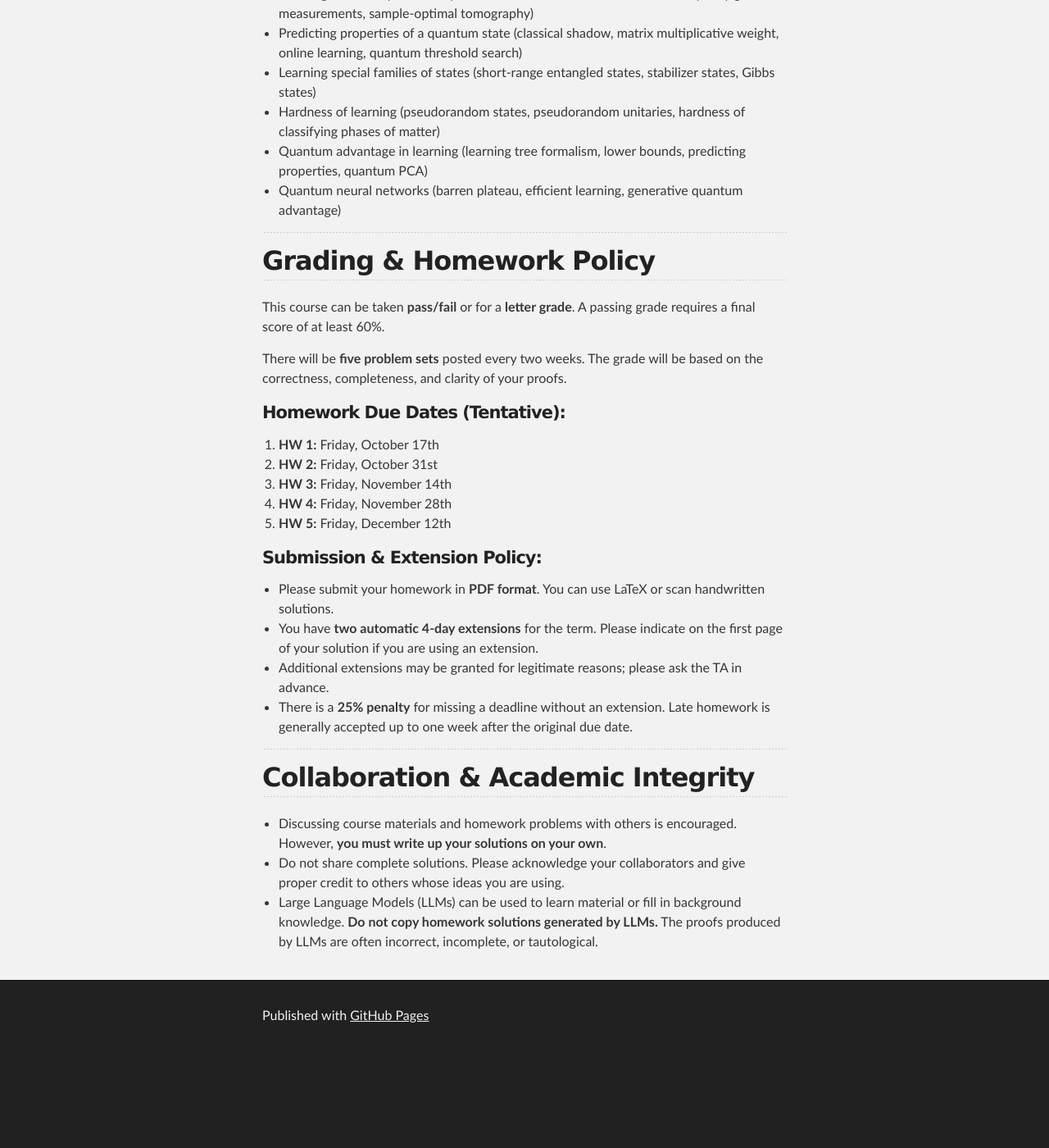
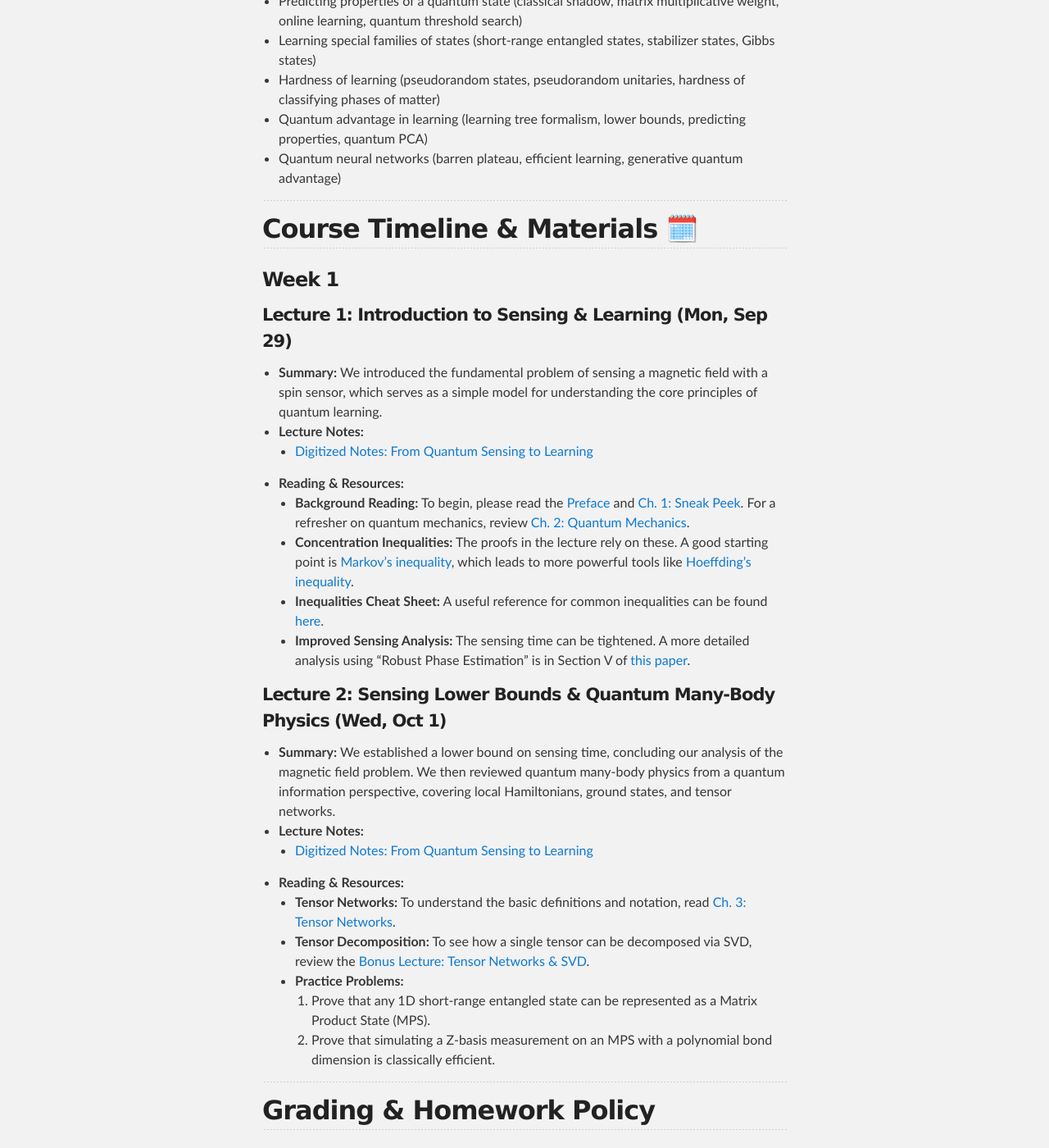
Before and after one commit to Caltech-Quantum-Learning-Theory/Caltech-Quantum-Learning-Theory.github.io, a Jekyll site: the page built from index.md, in a window 1280 px wide and 1400 px high, scrolled down 1408 px. Shown: the whole window at 82% size. Built offline with Jekyll 4.4.1, drawn with Linux system fonts in a browser that asks for light colours; our own code applies the rules of GitHub Pages for plain Markdown files; before the commit the page ends 2693 px from its top, so only the background shows below that; some of the changed text lies outside the part shown.

Commit message:
Update materials

```diff
--- a/index.md
+++ b/index.md
@@ -30,7 +28,7 @@ This course covers quantum learning theory, a contemporary field at the intersec
 
 ---
 
-## Topics Covered
+## Topics to be Covered
 
 * From sensing to learning (sensing magnetic field, Heisenberg limit, standard quantum limit)
 * Review of quantum many-body physics (local Hamiltonians, ground states, Gibbs states, tensor network)
@@ -44,13 +42,40 @@ This course covers quantum learning theory, a contemporary field at the intersec
 
 ---
 
+## Course Timeline & Materials 🗓️
+
+### **Week 1**
+
+#### **Lecture 1: Introduction to Sensing & Learning (Mon, Sep 29)**
+* **Summary:** We introduced the fundamental problem of sensing a magnetic field with a spin sensor, which serves as a simple model for understanding the core principles of quantum learning.
+* **Lecture Notes:**
+    * [Digitized Notes: From Quantum Sensing to Learning](./materials/From_Quantum_Sensing_to_Learning.pdf)
+* **Reading & Resources:**
+    * **Background Reading:** To begin, please read the [Preface](./materials/Preface.pdf) and [Ch. 1: Sneak Peek](./materials/Chapter-SneakPeek.pdf). For a refresher on quantum mechanics, review [Ch. 2: Quantum Mechanics](./materials/Chapter-QuantumMechanics.pdf).
+    * **Concentration Inequalities:** The proofs in the lecture rely on these. A good starting point is [Markov's inequality](https://en.wikipedia.org/wiki/Markov%27s_inequality), which leads to more powerful tools like [Hoeffding's inequality](https://en.wikipedia.org/wiki/Hoeffding%27s_inequality).
+    * **Inequalities Cheat Sheet:** A useful reference for common inequalities can be found [here](https://www.lkozma.net/inequalities_cheat_sheet/ineq.pdf).
+    * **Improved Sensing Analysis:** The sensing time can be tightened. A more detailed analysis using "Robust Phase Estimation" is in Section V of [this paper](https://arxiv.org/pdf/1502.02677).
+
+#### **Lecture 2: Sensing Lower Bounds & Quantum Many-Body Physics (Wed, Oct 1)**
+* **Summary:** We established a lower bound on sensing time, concluding our analysis of the magnetic field problem. We then reviewed quantum many-body physics from a quantum information perspective, covering local Hamiltonians, ground states, and tensor networks.
+* **Lecture Notes:**
+    * [Digitized Notes: From Quantum Sensing to Learning](./materials/From_Quantum_Sensing_to_Learning.pdf)
+* **Reading & Resources:**
+    * **Tensor Networks:** To understand the basic definitions and notation, read [Ch. 3: Tensor Networks](./materials/Chapter-TensorNetwork.pdf).
+    * **Tensor Decomposition:** To see how a single tensor can be decomposed via SVD, review the [Bonus Lecture: Tensor Networks & SVD](./materials/BonusLecture-SVDandTN.pdf).
+    * **Practice Problems:**
+        1.  Prove that any 1D short-range entangled state can be represented as a Matrix Product State (MPS).
+        2.  Prove that simulating a Z-basis measurement on an MPS with a polynomial bond dimension is classically efficient.
+
+---
+
 ## Grading & Homework Policy
 
 This course can be taken **pass/fail** or for a **letter grade**. A passing grade requires a final score of at least 60%.
 
 There will be **five problem sets** posted every two weeks. The grade will be based on the correctness, completeness, and clarity of your proofs.
 
-#### Homework Due Dates (Tentative):
+#### Homework Due Dates:
 1.  **HW 1:** Friday, October 17th
 2.  **HW 2:** Friday, October 31st
 3.  **HW 3:** Friday, November 14th
```
Also changed, not shown: other parts of index.md (+1 -3 lines), 7 other files.
